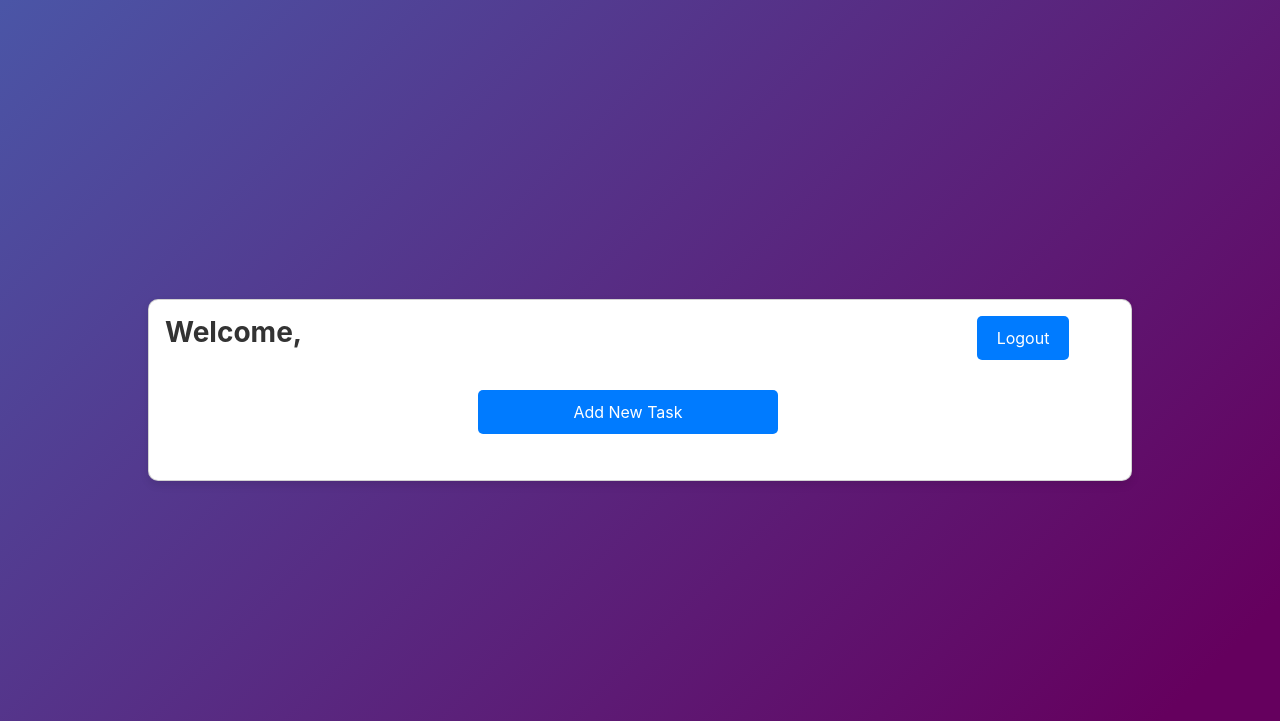
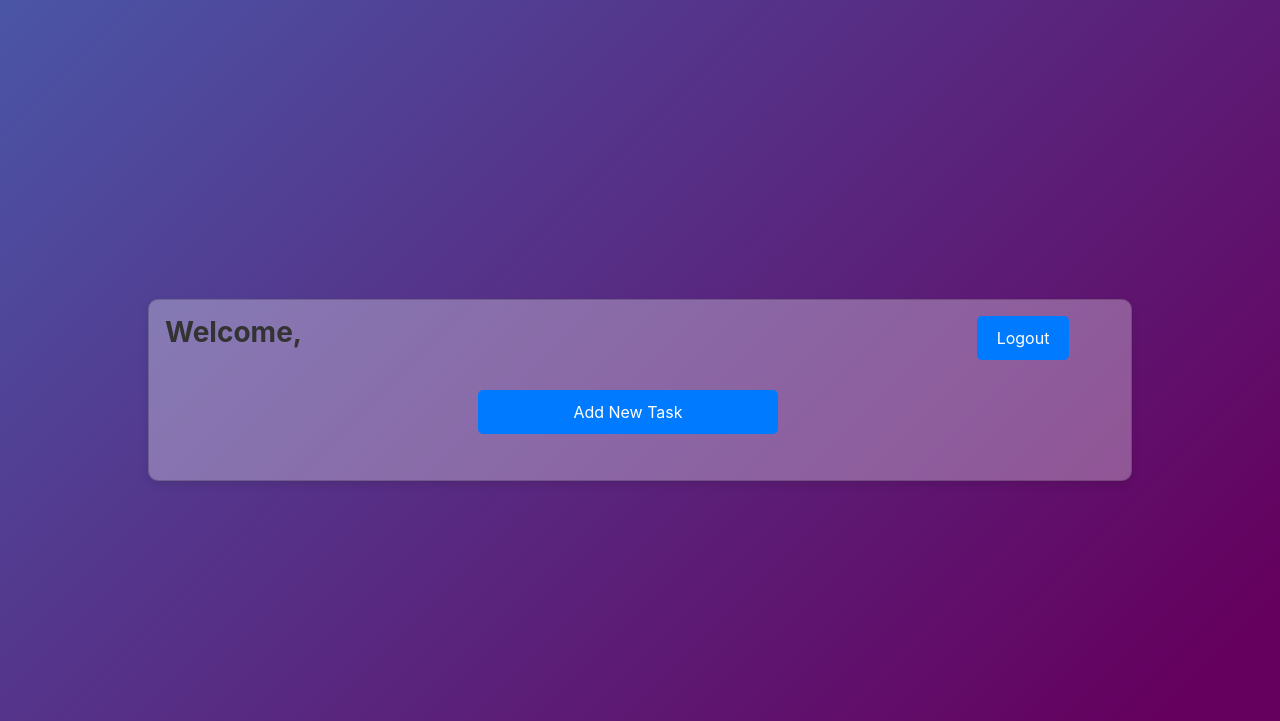
Before and after one commit to AndaruHP/task_list, a PHP site: page / in a window 1280 px wide. Shown: the top 721 px of the page. Run offline with PHP 8.4, Linux system fonts and the light colour scheme; the visitor is signed in with stand-in values (Sample User, id 1); data comes from the database, SQL or seed files in the repository; data that the repository does not hold is empty.

Commit message:
Update styles.css

```diff
--- a/styles.css
+++ b/styles.css
@@ -16,12 +16,16 @@
 }
 
 .card {
-    background-color: #ffffff;
+    backdrop-filter: 10px;
     border-radius: 10px;
     box-shadow: 0 4px 8px rgba(0, 0, 0, 0.1);
     padding: 20px;
     margin-bottom: 20px;
+    animation: fadeIn 1s ease;
+    -webkit-backdrop-filter: blur(10px);
+background-color: rgba(255, 255, 255, 0.3);
 }
+
 
 .btn-primary {
     background-color: #007bff;
```
